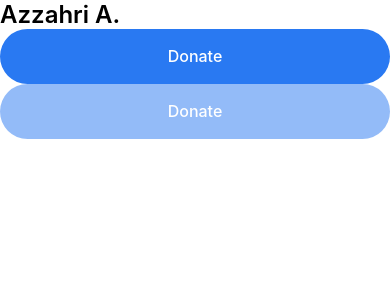
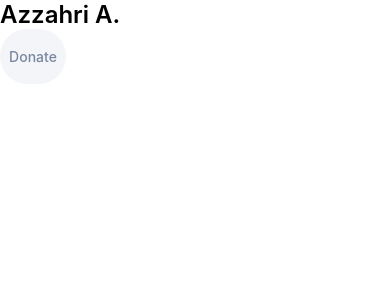
Before and after one commit to Tai-Ku/DonationApp, a React Native app: screen / in a window 390 px wide. Shown: the top 300 px of the page. Built offline with nearby package versions, Linux system fonts and the light colour scheme.

Commit message:
coponent Tabs

```diff
--- /dev/null
+++ b/components/Tab/Tab.js
@@ -0,0 +1,29 @@
+import React, {useRef, useState} from 'react';
+import {Pressable, Text} from 'react-native';
+import styles from './styles';
+
+const Tab = ({title, onPress, isActive = false}) => {
+  const [width, setWidth] = useState(0);
+  const textRef = useRef(null);
+  const paddingHorizontal = 33;
+  const tabWidth = {
+    width: paddingHorizontal * 2 + width,
+  };
+  console.log(tabWidth);
+
+  return (
+    <Pressable
+      disabled={isActive}
+      style={[styles.tab, isActive && styles.isActiveTab, tabWidth]}
+      onPress={() => onPress()}>
+      <Text
+        onTextLayout={e => setWidth(e.nativeEvent.lines[0].width)}
+        ref={textRef}
+        style={[styles.title, isActive && styles.isActiveTitle]}>
+        {title}
+      </Text>
+    </Pressable>
+  );
+};
+
+export default Tab;
--- /dev/null
+++ b/components/Tab/styles.js
@@ -0,0 +1,26 @@
+const {StyleSheet} = require('react-native');
+
+const styles = StyleSheet.create({
+  tab: {
+    backgroundColor: '#2979F2',
+    height: 55,
+    justifyContent: 'center',
+    borderRadius: 50,
+  },
+  isActiveTab: {
+    backgroundColor: '#f3f5f9',
+  },
+  title: {
+    fontFamily: 'Inter',
+    fontSize: 14,
+    fontWeight: '500',
+    lineHeight: 17,
+    color: '#ffffff',
+    textAlign: 'center',
+  },
+  isActiveTitle: {
+    color: '#79869f',
+  },
+});
+
+export default styles;
--- a/screens/Home/Home.js
+++ b/screens/Home/Home.js
@@ -3,14 +3,16 @@ import {Text, View, SafeAreaView} from 'react-native';
 import globalStyles from '../../assets/styles/globalstyles';
 import Header from '../../components/Header/Header';
 import Button from '../../components/Button/Button';
+import Tab from '../../components/Tab/Tab';
 
 const Home = () => {
   const onPress = () => console.log('onPress');
   return (
     <SafeAreaView style={[globalStyles.backgroundWhite, globalStyles.flex]}>
       <Header title={'Azzahri A.'} type={1} />
-      <Button title={'Donate'} onPress={onPress} />
-      <Button title={'Donate'} isDisable={true} onPress={onPress} />
+      <View style={{width: 130}}>
+        <Tab title={'Donate'} isActive={true} onPress={onPress} />
+      </View>
     </SafeAreaView>
   );
 };
```
